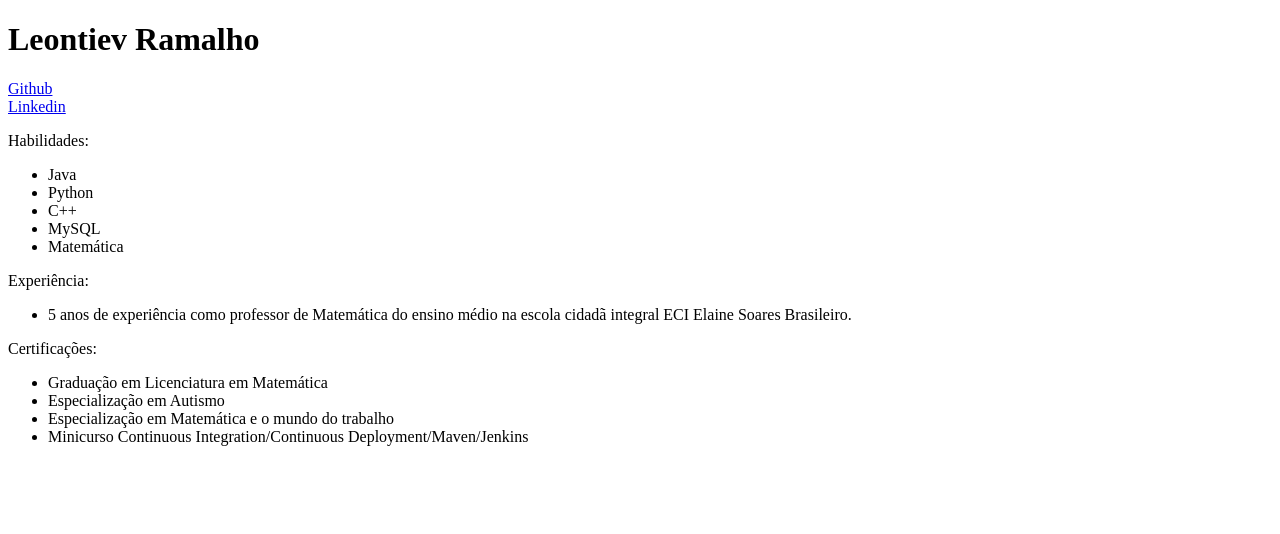
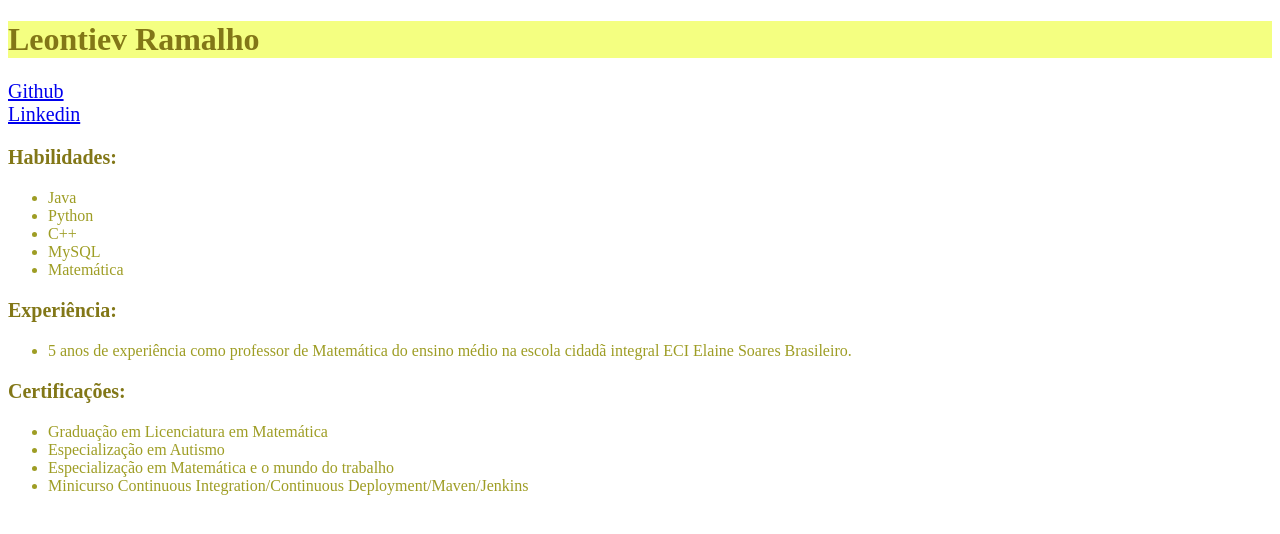
Before and after one commit to leontievramalho/IHC-atividades, a plain HTML site: page AtividadeCurriculoHTML/index.html in a window 1280 px wide. Drawn offline with Linux system fonts and the light colour scheme.

Commit message:
personalizar curriculo

```diff
--- a/AtividadeCurriculoHTML/index.html
+++ b/AtividadeCurriculoHTML/index.html
@@ -3,16 +3,17 @@
 <head>
     <meta charset="UTF-8">
     <meta name="viewport" content="width=device-width, initial-scale=1.0">
+    <link rel="stylesheet" type="text/css" href="style.css">
     <title>Curriculo</title>
 </head>
 <body>
-    <h1>Leontiev Ramalho</h1>
+    <h1><b>Leontiev Ramalho</b></h1>
     <p>
         <a href="https://github.com/leontievramalho">Github</a><br>
         <a href="https://www.linkedin.com/in/leontiev-ramalho-0a408a1a3/">Linkedin</a>
     </p>
     <p>
-        Habilidades:
+        <b>Habilidades:</b>
         <ul>
             <li>
                 Java
@@ -32,7 +33,7 @@
         </ul>
     </p>
     <p>
-        Experiência:
+        <b>Experiência:</b>
         <ul>
             <li>
                 5 anos de experiência como professor de Matemática do ensino médio na escola cidadã integral ECI Elaine Soares Brasileiro.
@@ -40,7 +41,7 @@
         </ul>
     </p>
     <p>
-        Certificações:
+        <b>Certificações:</b>
         <ul>
             <li>
                 Graduação em Licenciatura em Matemática
--- /dev/null
+++ b/AtividadeCurriculoHTML/style.css
@@ -0,0 +1,11 @@
+h1{
+    color: #827717;
+    background-color: #F4FF81;
+}
+p{
+    font-size: 20px;
+    color: #827717;
+}
+ul{
+    color: #9E9D24;
+}
```
Also changed, not shown: Aulas/index.html (added, +11 -0 lines).
